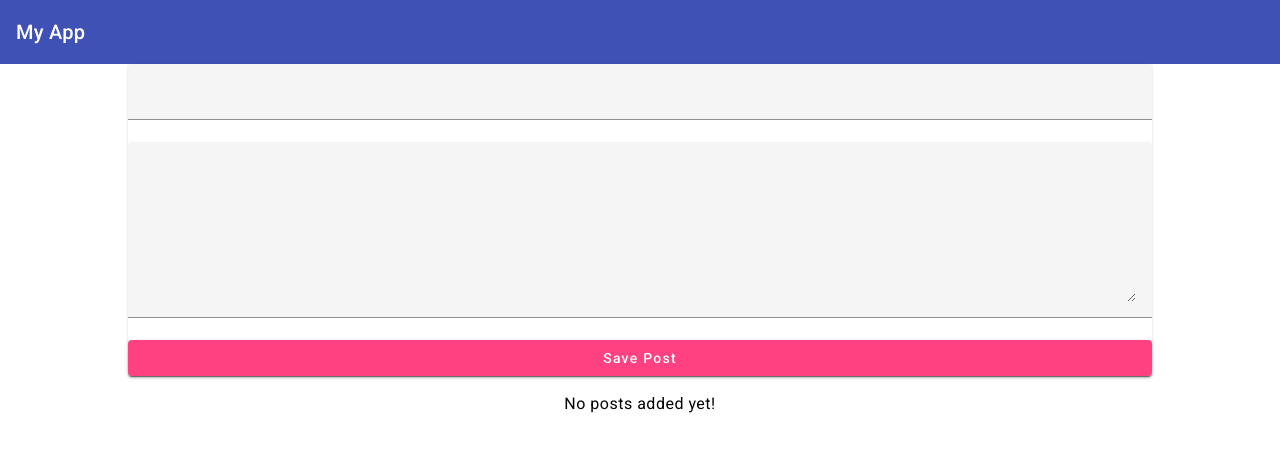
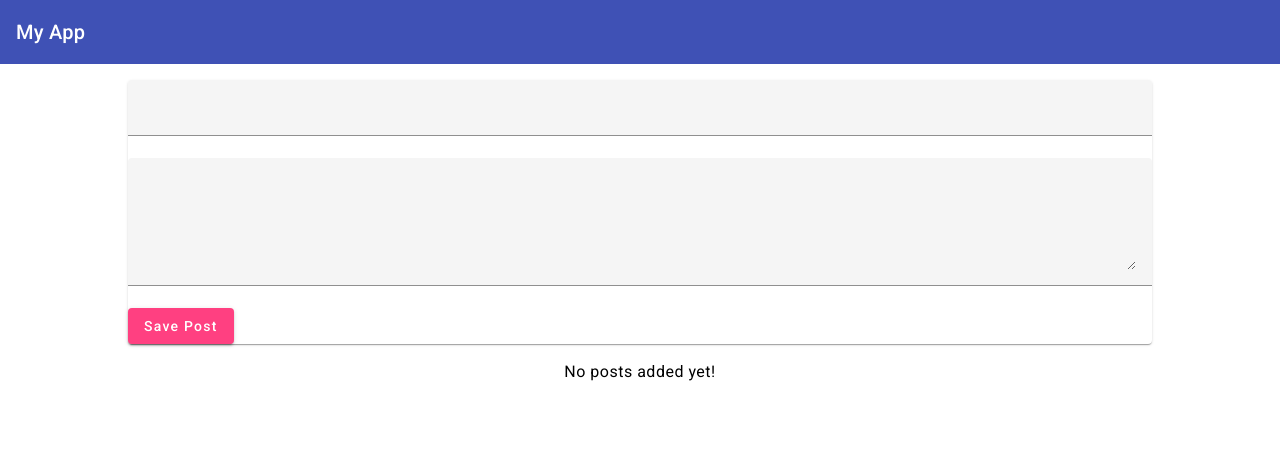
Before and after one commit to TimoJi008/mean-course, an Angular app: page / in a window 1280 px wide. Shown: the top 452 px of the page. Built offline with nearby package versions, Linux system fonts and the light colour scheme.

Commit message:
added post list

```diff
--- a/src/app/app.component.css
+++ b/src/app/app.component.css
@@ -1,5 +1,4 @@
 main {
-  margin-top: 1rem;
   width: 80%;
-  margin: auto;
+  margin: 1rem auto;
 }
--- a/src/app/app.component.ts
+++ b/src/app/app.component.ts
@@ -1,4 +1,6 @@
 import { Component } from '@angular/core';
+
+import { Post } from './posts/post.model';
 
 @Component({
   selector: 'app-root',
@@ -7,7 +9,7 @@
   styleUrl: './app.component.css',
 })
 export class AppComponent {
-  storedPosts = [];
+  storedPosts: Post[] = [];
 
   onPostAdded(post) {
     this.storedPosts.push(post);
--- a/src/app/posts/post-create/post-create.component.html
+++ b/src/app/posts/post-create/post-create.component.html
@@ -1,11 +1,28 @@
 <mat-card>
-  <mat-form-field>
-    <input matInput type="text" [(ngModel)]="enteredTitle" />
-  </mat-form-field>
-  <mat-form-field>
-    <textarea matInput rows="6" [(ngModel)]="enteredContent"></textarea>
-  </mat-form-field>
-  <button mat-raised-button color="accent" (click)="onAddPost()">
-    Save Post
-  </button>
+  <form (submit)="onAddPost(postForm)" #postForm="ngForm">
+    <mat-form-field>
+      <input
+        matInput
+        type="text"
+        name="title"
+        ngModel
+        required
+        minlength="3"
+        #title="ngModel"
+      />
+      <mat-error *ngIf="title.invalid">Please enter a post title</mat-error>
+    </mat-form-field>
+    <mat-form-field>
+      <textarea
+        matInput
+        rows="4"
+        name="content"
+        ngModel
+        required
+        #content="ngModel"
+      ></textarea>
+      <mat-error *ngIf="content.invalid">Please enter a post title</mat-error>
+    </mat-form-field>
+    <button mat-raised-button color="accent" type="submit">Save Post</button>
+  </form>
 </mat-card>
--- a/src/app/posts/post-create/post-create.component.ts
+++ b/src/app/posts/post-create/post-create.component.ts
@@ -1,4 +1,6 @@
 import { Component, EventEmitter, Output } from '@angular/core';
+import { Post } from '../post.model';
+import { NgForm } from '@angular/forms';
 
 @Component({
   selector: 'app-post-create',
@@ -9,12 +11,15 @@
 export class PostCreateComponent {
   enteredTitle = '';
   enteredContent = '';
-  @Output() postCreated = new EventEmitter();
+  @Output() postCreated = new EventEmitter<Post>();
 
-  onAddPost() {
-    const post = {
-      title: this.enteredTitle,
-      content: this.enteredContent,
+  onAddPost(form: NgForm) {
+    if (form.invalid) {
+      return;
+    }
+    const post: Post = {
+      title: form.value.title,
+      content: form.value.content,
     };
     this.postCreated.emit(post);
   }
--- a/src/app/posts/post-list/post-list.component.ts
+++ b/src/app/posts/post-list/post-list.component.ts
@@ -1,4 +1,5 @@
 import { Component, Input } from '@angular/core';
+import { Post } from '../post.model';
 
 @Component({
   selector: 'app-post-list',
@@ -12,5 +13,5 @@
   //     { title: 'Second Post', content: "This is the second post's content" },
   //     { title: 'Third Post', content: "This is the third post's content" },
   //   ];
-  @Input() posts = [];
+  @Input() posts: Post[] = [];
 }
--- /dev/null
+++ b/src/app/posts/post.model.ts
@@ -0,0 +1,4 @@
+export interface Post {
+  title: string;
+  content: string;
+}
```
